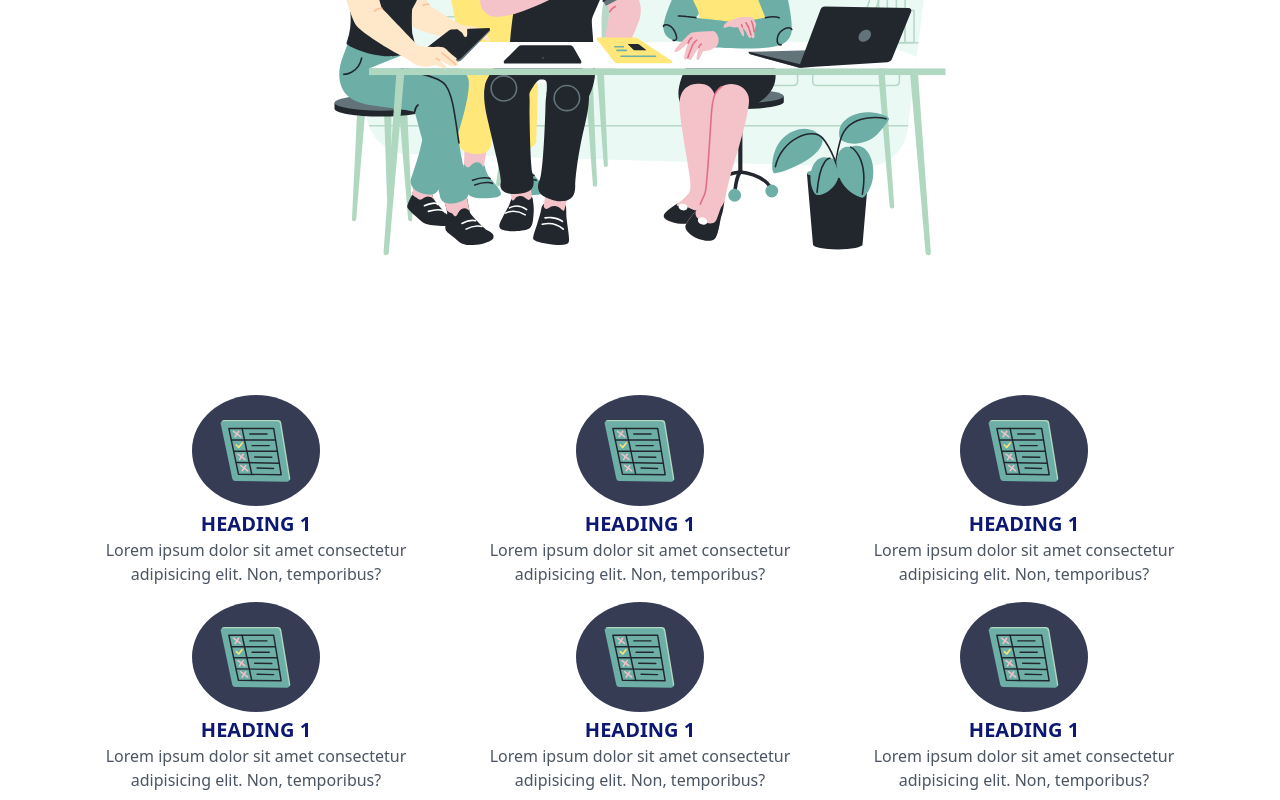
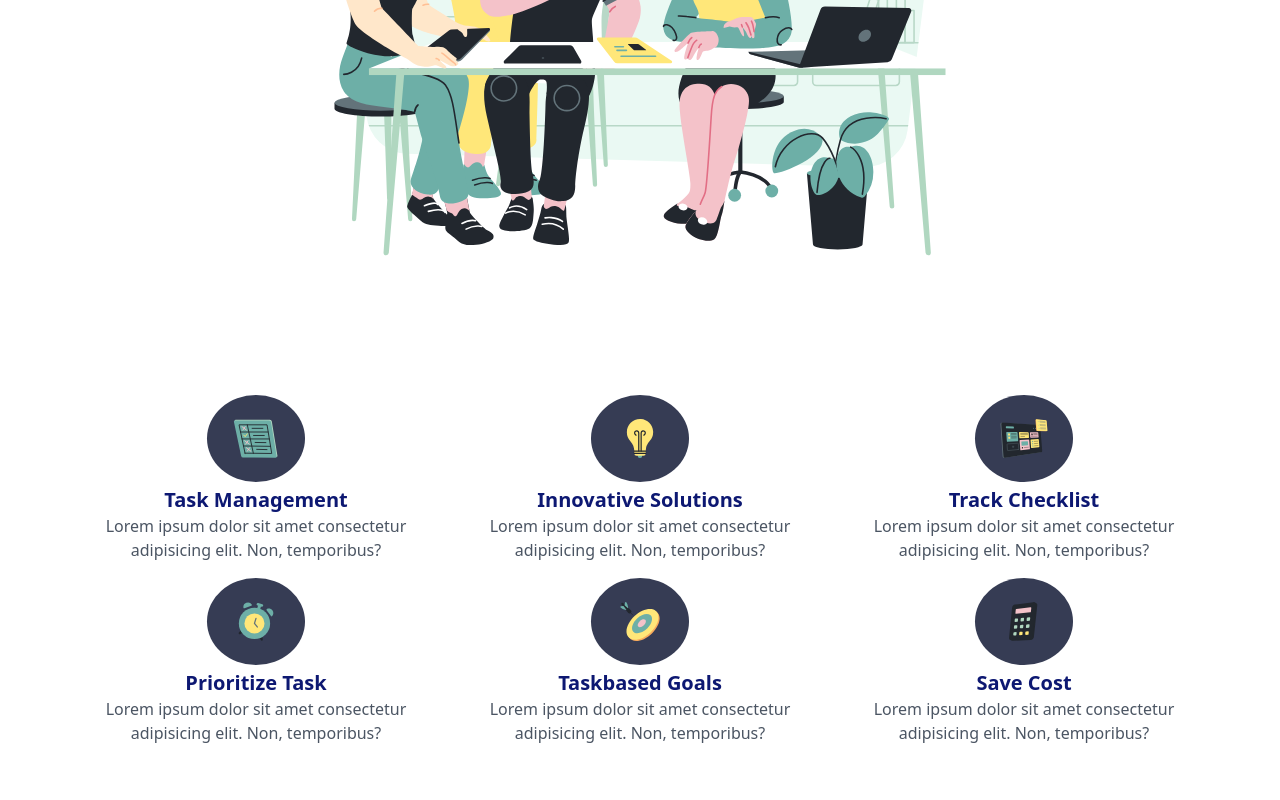
Before and after one commit to Sochuks/react-agency-landing, a React (Vite) app: page / in a window 1280 px wide. Shown: the part 669-1469 px from the top of the page. After the commit the page ends 1422 px from the top, so only its background shows below. Built offline with nearby package versions, Linux system fonts and the light colour scheme.

Commit message:
Modified service styles

```diff
--- a/src/Components/Services.jsx
+++ b/src/Components/Services.jsx
@@ -1,5 +1,10 @@
 import React from 'react'
 import TaskImg from '../assets/icons/task.svg'
+import SolImg from '../assets/icons/solutions.svg'
+import TrackImg from '../assets/icons/track.svg'
+import PriorImg from '../assets/icons/priority.svg'
+import GoalImg from '../assets/icons/goals.svg'
+import costImg from '../assets/icons/cost.svg'
 
 const Services = () => {
   return (
@@ -11,10 +16,10 @@ const Services = () => {
                 {/* Service 1 */}
                 <div className='flex flex-col p-2 justify-center text-center space-y-1'>
                     <div className='mx-auto bg-darkColor p-6 rounded-[50%]'>
-                        <img src={TaskImg} width={80} height={80} alt="" />
+                        <img src={TaskImg} width={50} height={50} alt="" />
                     </div>
                     <div>
-                        <h4 className='text-xl font-semibold text-primaryColor'>HEADING 1</h4>
+                        <h4 className='text-xl font-semibold text-primaryColor'>Task Management</h4>
                         <p className='text-base text-gray-600'>Lorem ipsum dolor sit amet consectetur adipisicing elit. Non, temporibus?</p>
                     </div>
 
@@ -22,10 +27,10 @@ const Services = () => {
                 {/* Service 2 */}
                     <div className='flex flex-col p-2 justify-center text-center space-y-1'>
                         <div className='mx-auto bg-darkColor p-6 rounded-[50%]'>
-                            <img src={TaskImg} width={80} height={80} alt="" />
+                            <img src={SolImg} width={50} height={50} alt="" />
                         </div>
                         <div>
-                            <h4 className='text-xl font-semibold text-primaryColor'>HEADING 1</h4>
+                            <h4 className='text-xl font-semibold text-primaryColor'>Innovative Solutions</h4>
                             <p className='text-base text-gray-600'>Lorem ipsum dolor sit amet consectetur adipisicing elit. Non, temporibus?</p>
                         </div>
 
@@ -33,10 +38,10 @@ const Services = () => {
                 {/* Service 3 */}
                     <div className='flex flex-col p-2 justify-center text-center space-y-1'>
                         <div className='mx-auto bg-darkColor p-6 rounded-[50%]'>
-                            <img src={TaskImg} width={80} height={80} alt="" />
+                            <img src={TrackImg} width={50} height={50} alt="" />
                         </div>
                         <div>
-                            <h4 className='text-xl font-semibold text-primaryColor'>HEADING 1</h4>
+                            <h4 className='text-xl font-semibold text-primaryColor'>Track Checklist</h4>
                             <p className='text-base text-gray-600'>Lorem ipsum dolor sit amet consectetur adipisicing elit. Non, temporibus?</p>
                         </div>
 
@@ -48,10 +53,10 @@ const Services = () => {
                 {/* Service 1 */}
                 <div className='flex flex-col p-2 justify-center text-center space-y-1'>
                     <div className='mx-auto bg-darkColor p-6 rounded-[50%]'>
-                        <img src={TaskImg} width={80} height={80} alt="" />
+                        <img src={PriorImg} width={50} height={50} alt="" />
                     </div>
                     <div>
-                        <h4 className='text-xl font-semibold text-primaryColor'>HEADING 1</h4>
+                        <h4 className='text-xl font-semibold text-primaryColor'>Prioritize Task</h4>
                         <p className='text-base text-gray-600'>Lorem ipsum dolor sit amet consectetur adipisicing elit. Non, temporibus?</p>
                     </div>
 
@@ -59,10 +64,10 @@ const Services = () => {
                 {/* Service 2 */}
                     <div className='flex flex-col p-2 justify-center text-center space-y-1'>
                         <div className='mx-auto bg-darkColor p-6 rounded-[50%]'>
-                            <img src={TaskImg} width={80} height={80} alt="" />
+                            <img src={GoalImg} width={50} height={50} alt="" />
                         </div>
                         <div>
-                            <h4 className='text-xl font-semibold text-primaryColor'>HEADING 1</h4>
+                            <h4 className='text-xl font-semibold text-primaryColor'>Taskbased Goals</h4>
                             <p className='text-base text-gray-600'>Lorem ipsum dolor sit amet consectetur adipisicing elit. Non, temporibus?</p>
                         </div>
 
@@ -70,10 +75,10 @@ const Services = () => {
                 {/* Service 3 */}
                     <div className='flex flex-col p-2 justify-center text-center space-y-1'>
                         <div className='mx-auto bg-darkColor p-6 rounded-[50%]'>
-                            <img src={TaskImg} width={80} height={80} alt="" />
+                            <img src={costImg} width={50} height={50} alt="" />
                         </div>
                         <div>
-                            <h4 className='text-xl font-semibold text-primaryColor'>HEADING 1</h4>
+                            <h4 className='text-xl font-semibold text-primaryColor'>Save Cost</h4>
                             <p className='text-base text-gray-600'>Lorem ipsum dolor sit amet consectetur adipisicing elit. Non, temporibus?</p>
                         </div>
 
```
Also changed, not shown: src/assets/icons/cost.svg (added).
